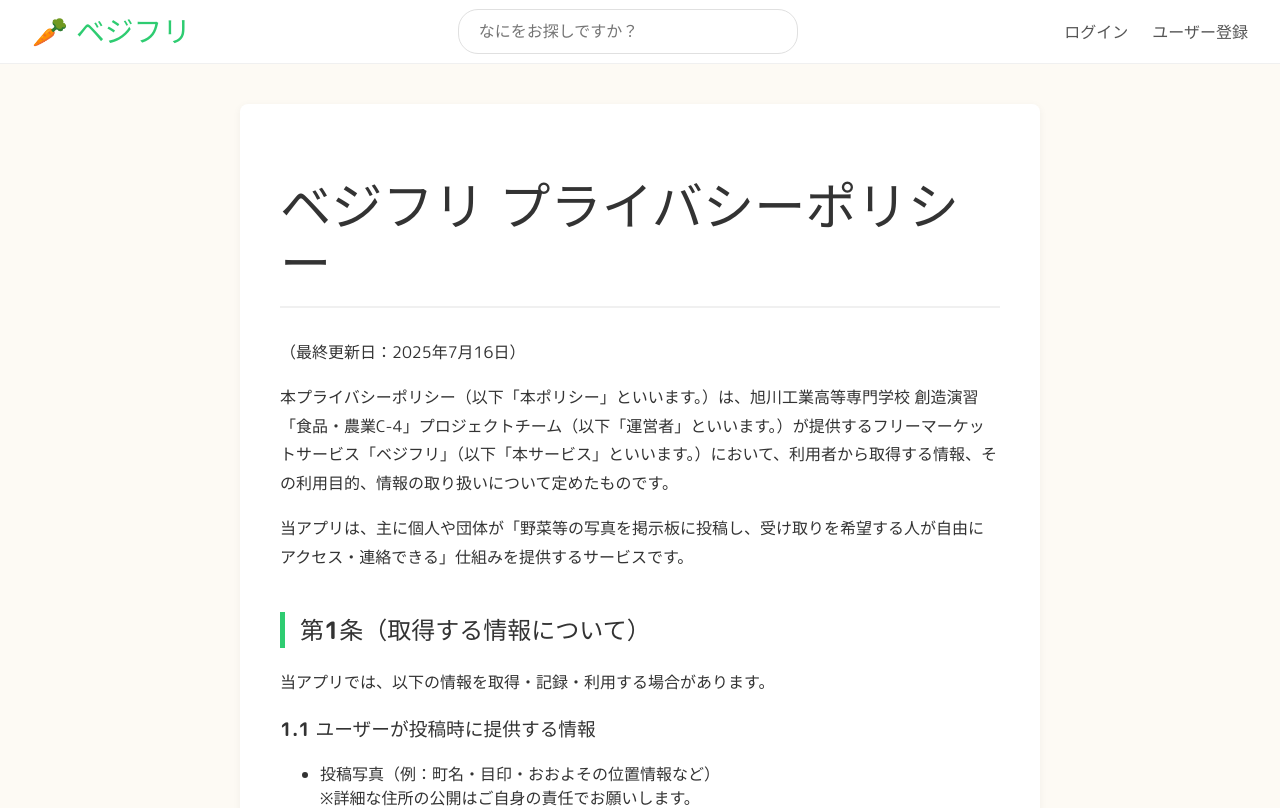
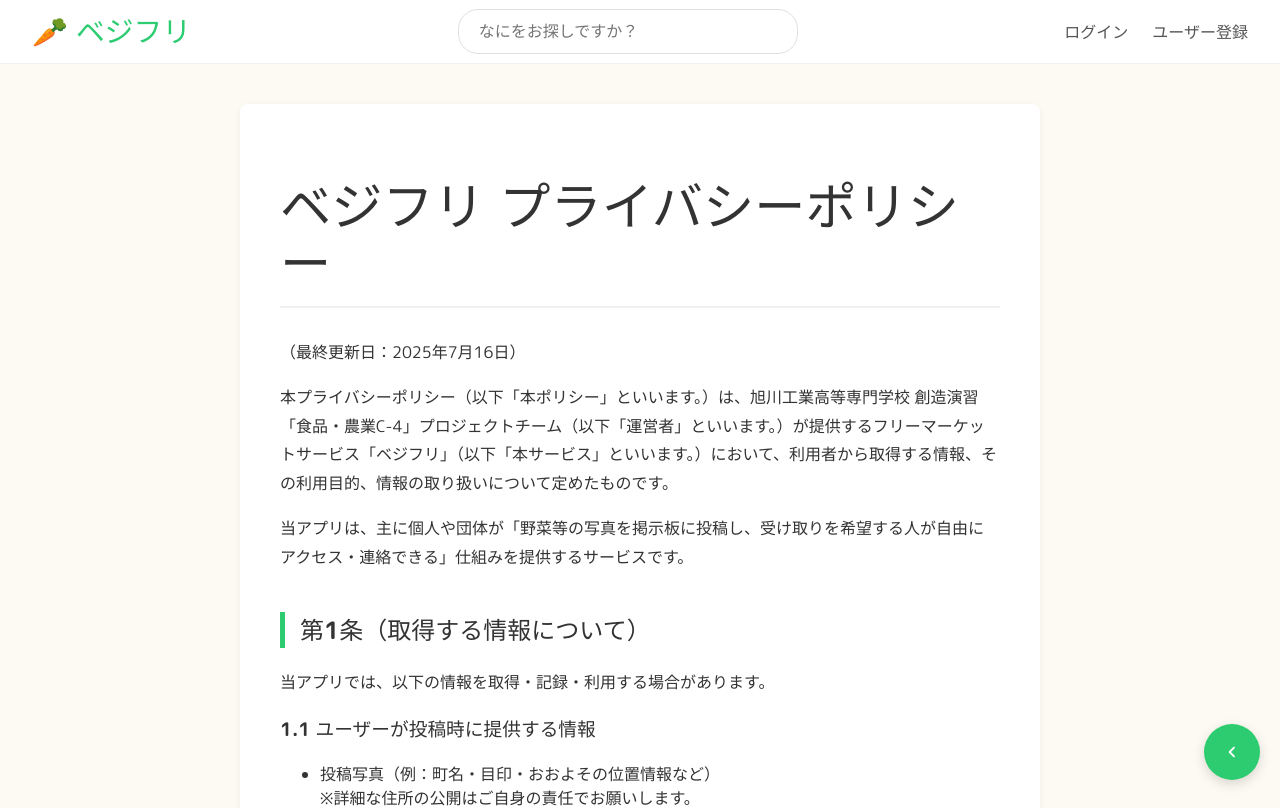
Before and after one commit to kiri-yossy/bezihuri, a React (Vite) app in the folder client/: page /privacy in a window 1280 px wide. Shown: the top 808 px of the page. Built offline with nearby package versions, Linux system fonts and the light colour scheme; no server answers.

Commit message:
feat: Add global back button and finalize UI

```diff
--- a/client/src/App.tsx
+++ b/client/src/App.tsx
@@ -1,8 +1,9 @@
 import { useState, useEffect } from 'react';
-import { Routes, Route, useNavigate } from 'react-router-dom';
+import { Routes, Route, useNavigate, useLocation } from 'react-router-dom';
 import styles from './App.module.css';
 import { Header } from './components/Header';
 import { Footer } from './components/Footer';
+import { BackButton } from './components/BackButton'; // ★ BackButton をインポート
 import { ToastProvider, useToast } from './context/ToastContext';
 import { HomePage } from './pages/HomePage';
 import { ItemDetailPage } from './pages/ItemDetailPage';
@@ -18,10 +19,8 @@ import { VerifyEmailPage } from './pages/VerifyEmailPage';
 import { CheckEmailPage } from './pages/CheckEmailPage';
 import { ReviewPage } from './pages/ReviewPage';
 import { UserProfilePage } from './pages/UserProfilePage';
-import { TermsPage } from './pages/TermsPage'; // ★ 新しいページをインポート
-import { PrivacyPolicyPage } from './pages/PrivacyPolicyPage'; // ★ 新しいページをインポート
-
-// ★★★ ファイル内で定義していた仮のページは完全に削除します ★★★
+import { TermsPage } from './pages/TermsPage';
+import { PrivacyPolicyPage } from './pages/PrivacyPolicyPage';
 
 function AppContent() {
   const [token, setToken] = useState<string | null>(null);
@@ -29,6 +28,7 @@ function AppContent() {
   const [_loggedInUserId, setLoggedInUserId] = useState<number | null>(null);
   const navigate = useNavigate();
   const { showToast } = useToast();
+  const location = useLocation(); // ★ 現在のURL情報を取得
 
   useEffect(() => {
     const storedToken = localStorage.getItem('token');
@@ -74,6 +74,7 @@ function AppContent() {
   return (
     <div className={styles.appContainer}>
       <Header token={token} handleLogout={handleLogout} />
+
       <main className={styles.mainContent}>
         <Routes>
           <Route path="/" element={<HomePage />} />
@@ -94,6 +95,11 @@ function AppContent() {
           <Route path="/privacy" element={<PrivacyPolicyPage />} />
         </Routes>
       </main>
+
+      {/* ★★★ 戻るボタンをここに追加 ★★★ */}
+      {/* location.pathnameが'/'（ホームページ）でない場合にのみ表示する */}
+      {location.pathname !== '/' && <BackButton />}
+
       <Footer />
     </div>
   );
--- /dev/null
+++ b/client/src/components/BackButton.module.css
@@ -0,0 +1,42 @@
+/* /client/src/components/BackButton.module.css (修正版) */
+
+.backButton {
+  /* ★ display: none; を削除し、常に表示されるようにします */
+  display: flex;
+
+  position: fixed; /* 画面に固定 */
+  bottom: 20px;
+  right: 20px;
+
+  width: 56px;
+  height: 56px;
+  border-radius: 50%; /* 円形にする */
+
+  background-color: #2ecc71; /* 緑色 */
+  color: white;
+
+  border: none;
+  box-shadow: 0 4px 12px rgba(0, 0, 0, 0.15);
+
+  align-items: center;
+  justify-content: center;
+
+  cursor: pointer;
+  z-index: 1000; /* 他の要素より手前に表示 */
+
+  transition: transform 0.2s ease, background-color 0.2s ease;
+}
+
+.backButton:hover {
+  transform: scale(1.05); /* 少し大きくする */
+  background-color: #27ae60; /* 少し濃い緑 */
+}
+
+/* ★★★ 画面幅で表示を切り替えていたメディアクエリを完全に削除します ★★★ */
+/*
+@media screen and (max-width: 768px) {
+  .backButton {
+    display: flex;
+  }
+}
+*/
--- /dev/null
+++ b/client/src/components/BackButton.tsx
@@ -0,0 +1,20 @@
+import React from 'react';
+import { useNavigate } from 'react-router-dom';
+import styles from './BackButton.module.css';
+
+export const BackButton = () => {
+  const navigate = useNavigate();
+
+  // ブラウザの履歴を一つ前に戻る関数
+  const goBack = () => {
+    navigate(-1);
+  };
+
+  return (
+    <button onClick={goBack} className={styles.backButton} aria-label="前のページに戻る">
+      <svg xmlns="http://www.w3.org/2000/svg" width="24" height="24" viewBox="0 0 24 24" fill="none" stroke="currentColor" strokeWidth="2.5" strokeLinecap="round" strokeLinejoin="round">
+        <polyline points="15 18 9 12 15 6"></polyline>
+      </svg>
+    </button>
+  );
+};
```
